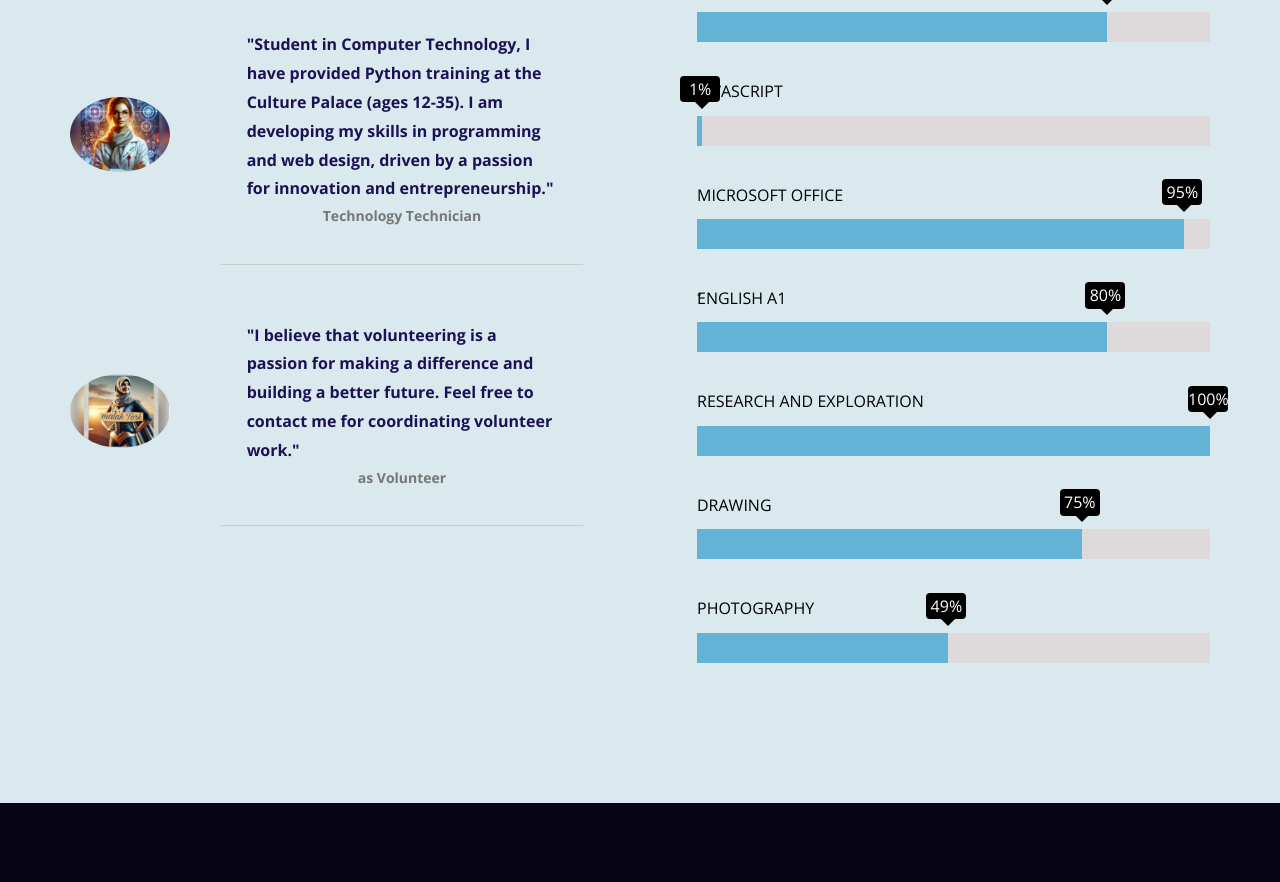
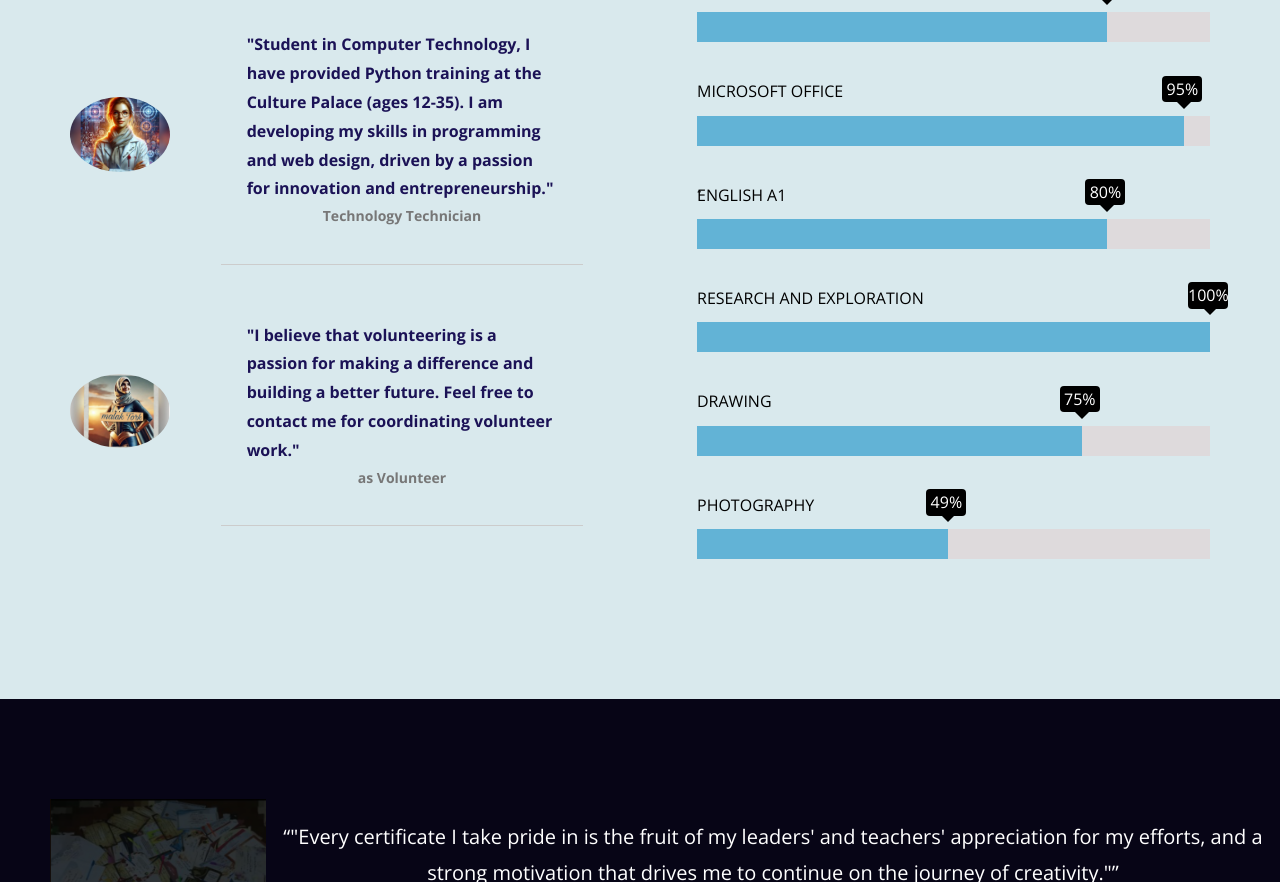
Before and after one commit to malak-tork/Template-two, a plain HTML site: page index.html in a window 1280 px wide. Shown: the part 4435-5317 px from the top of the page. Drawn offline with nearby package versions, Linux system fonts and the light colour scheme.

Commit message:
Update index.html

```diff
--- a/index.html
+++ b/index.html
@@ -258,12 +258,6 @@
               </div>
             </div>
             <div class="prog-holder">
-              <h4>JavaScript</h4>
-              <div class="prog">
-                <span style="width: 1%" data-progress="1%"></span>
-              </div>
-            </div>
-            <div class="prog-holder">
               <h4>Microsoft office</h4>
               <div class="prog">
                 <span style="width: 95%" data-progress="95%"></span>
```
